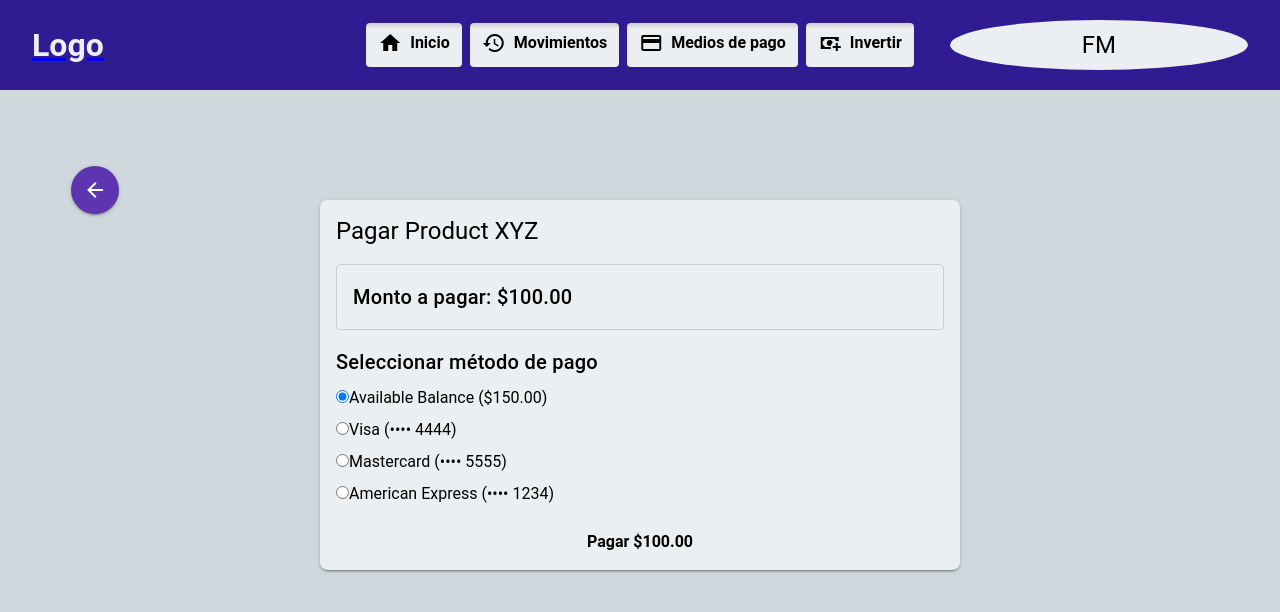
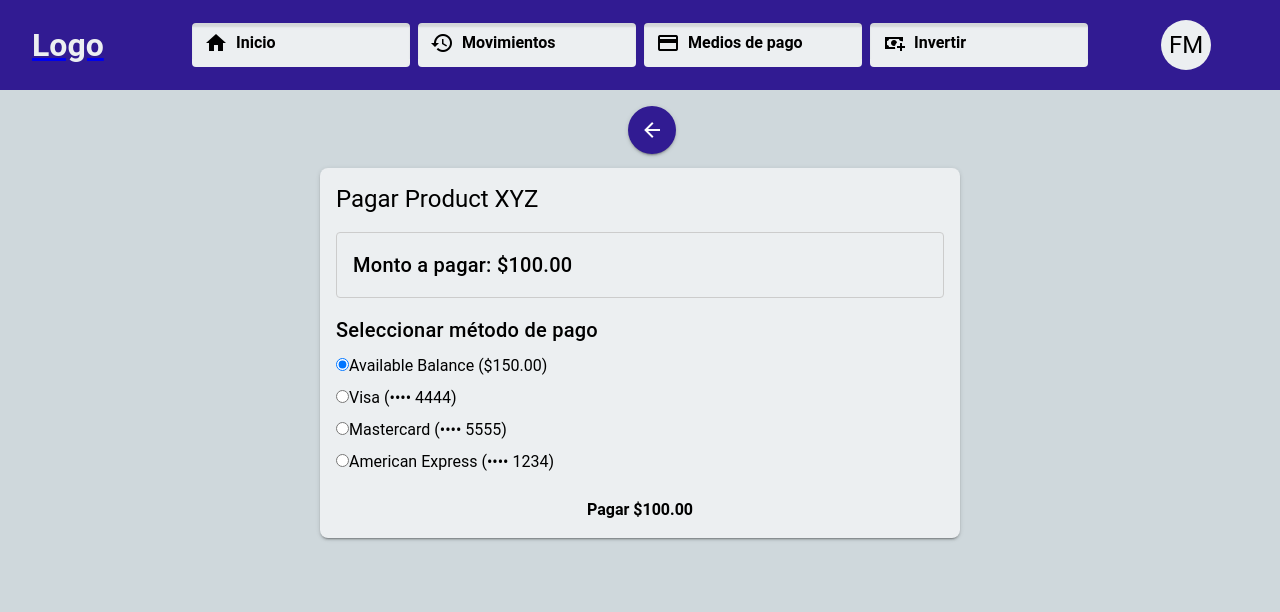
Before and after one commit to jicanta/HCI-Web, a Vue app in the folder HCI-Web/: page /pay in a window 1280 px wide. Shown: the top 612 px of the page. Built offline with nearby package versions, Linux system fonts and the light colour scheme.

Commit message:
Fixed navBar with return button.

```diff
--- a/HCI-Web/src/components/ButtonsNavBar.vue
+++ b/HCI-Web/src/components/ButtonsNavBar.vue
@@ -61,7 +61,6 @@
 
   const router = useRouter();
 
-  // Función para manejar la navegación
   const goToRoute = (route) => {
     router.push(route);
   };
--- a/HCI-Web/src/components/ButtonsNavBarWithBack.vue
+++ b/HCI-Web/src/components/ButtonsNavBarWithBack.vue
@@ -1,63 +1,12 @@
 <template>
-    <v-container fluid>
-      <v-btn
-        color="secondary"
-        icon="mdi-arrow-left"
-        class="top-left-button"
-        @click="handleClick"
-        >
-      </v-btn>
-    </v-container>
-    <v-container class="buttons-nav-bar bg-primary px-4 py-1" fluid>
+    <ButtonsNavBar :sections="sections"/>
+    <v-btn @click="goBack()" class="top-left-button bg-primary" icon="mdi-arrow-left" width="48px" height="48px">
 
-      <v-container class="left-container">
-        <a href="/">
-          <h1 class="font-weight-bold text-colortext"> Logo </h1>
-        </a>
-      </v-container>
-
-      <v-container class="center-container">
-        <SectionNav
-          v-for="section in sections"
-          :key="section.route"
-          :selected="section.selected"
-          :icon="section.icon"
-          :text="section.text"
-          @click="goToRoute(section.route)"
-          class="mx-1"
-        />
-      </v-container>
-
-      <v-container class="right-container">
-        <v-menu transition="slide-y-transition">
-          <template v-slot:activator="{ props }">
-            <ProfileSectionNav v-bind="props"
-            class="profile-rounded"/>
-          </template>
-          <SectionNav
-          v-for="profile in profileOptions"
-          :selected="profile.selected"
-          :icon="profile.icon"
-          :text="profile.text"
-          @click="goToRoute(profile.route)"
-          class="my-1"
-          />
-        </v-menu>
-      </v-container>
-    </v-container>
+    </v-btn>
 </template>
 
 <script setup>
   import { useRouter } from 'vue-router';
-  import SectionNav from './SectionNav.vue';
-
-  const profile = {text: "Tu Perfil >", name: "Federico"}
-
-  const profileOptions = [
-    {text: "Tus Datos", icon: "mdi-pencil", selected: false, route: "/mydata"},
-    {text: "Más", icon: "mdi-dots-horizontal-circle-outline", selected: false, route: "/more"},
-    {text: "Cerrar Sesion", icon: "mdi-logout", selected: false, route: ""}
-  ]
 
   const sections = [
     {text: "Inicio", icon: "mdi-home", selected: false, route: "/"},
@@ -66,72 +15,19 @@
     {text: "Invertir", icon: "mdi-cash-plus", selected: false, route: "/invest"}
   ]
 
-  const props = defineProps({
-    link_back: {
-        type: String,
-        required: false,
-    }
-  });
-
-
   const router = useRouter();
 
-  // Función para manejar la navegación
-  const goToRoute = (route) => {
-    router.push(route);
+  const goBack = () => {
+    router.back();
   };
+
 </script>
 
 <style>
-.buttons-nav-bar {
-  align-items: center;
-  justify-content: space-between;
-  display: flex;
-  flex-direction: row;
-  position: fixed;
-  z-index: 100;
-}
-
-.left-container {
-  height: 100%;
-  width: 12.5%;
-  align-items: center;
-  justify-content: left;
-  display: flex;
-  flex-direction: row;
-}
-
-.center-container {
-  height: 100%;
-  width: 75%;
-  align-items: center;
-  justify-content: space-around;
-  display: flex;
-  flex-direction: row;
-}
-
-.right-container {
-  height: 100%;
-  width: 12.5%;
-  align-items: center;
-  justify-content: right;
-  display: flex;
-  flex-direction: row;
-}
-
-.profile-rounded {
-  height: 50px;
-  width: 50px;
-  align-items: center;
-  justify-content: center;
-  display: flex;
-  flex-direction: row;
-}
-
-.top-left-button {
-  position: fixed;
-  top: 150px;
-  left: 55px;
-  z-index: 100;
-}
+  .top-left-button {
+    position: fixed;
+    top: 106px;
+    left: 12px;
+    z-index: 999;
+  }
 </style>
```
